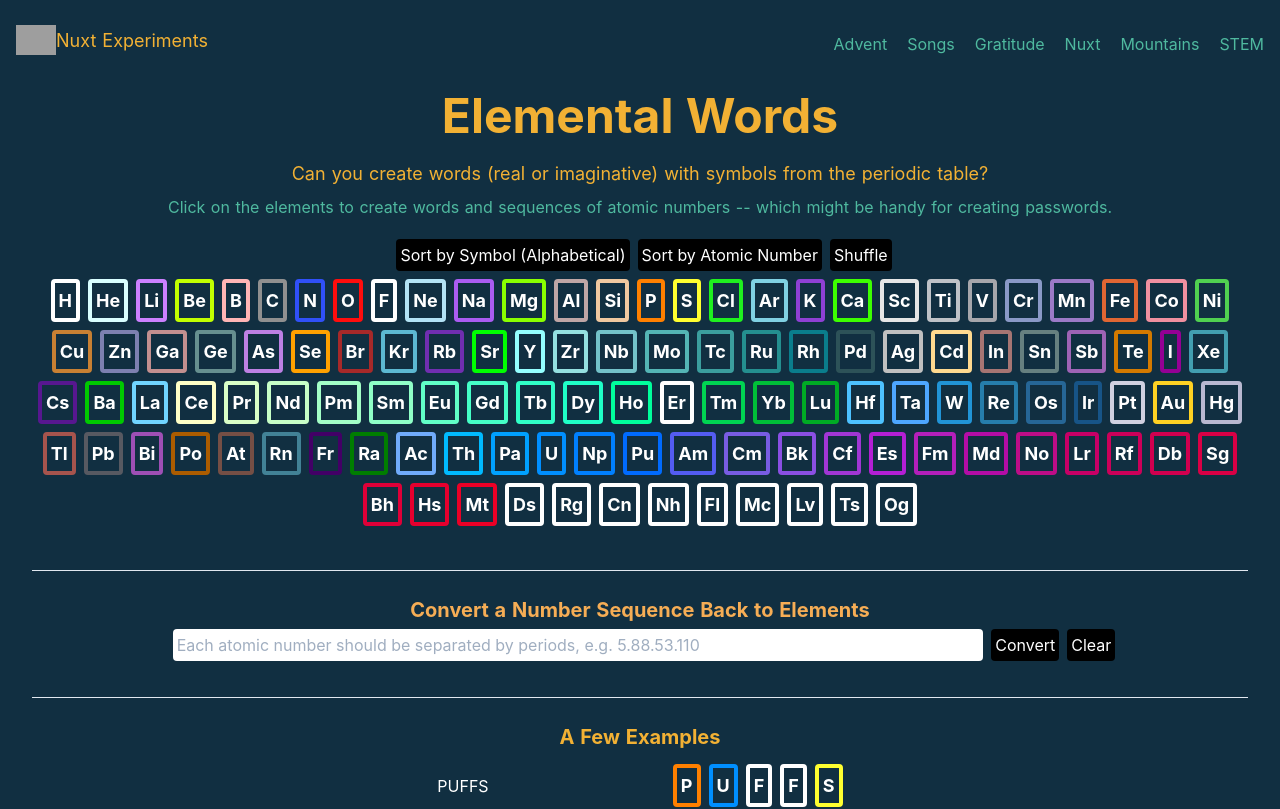
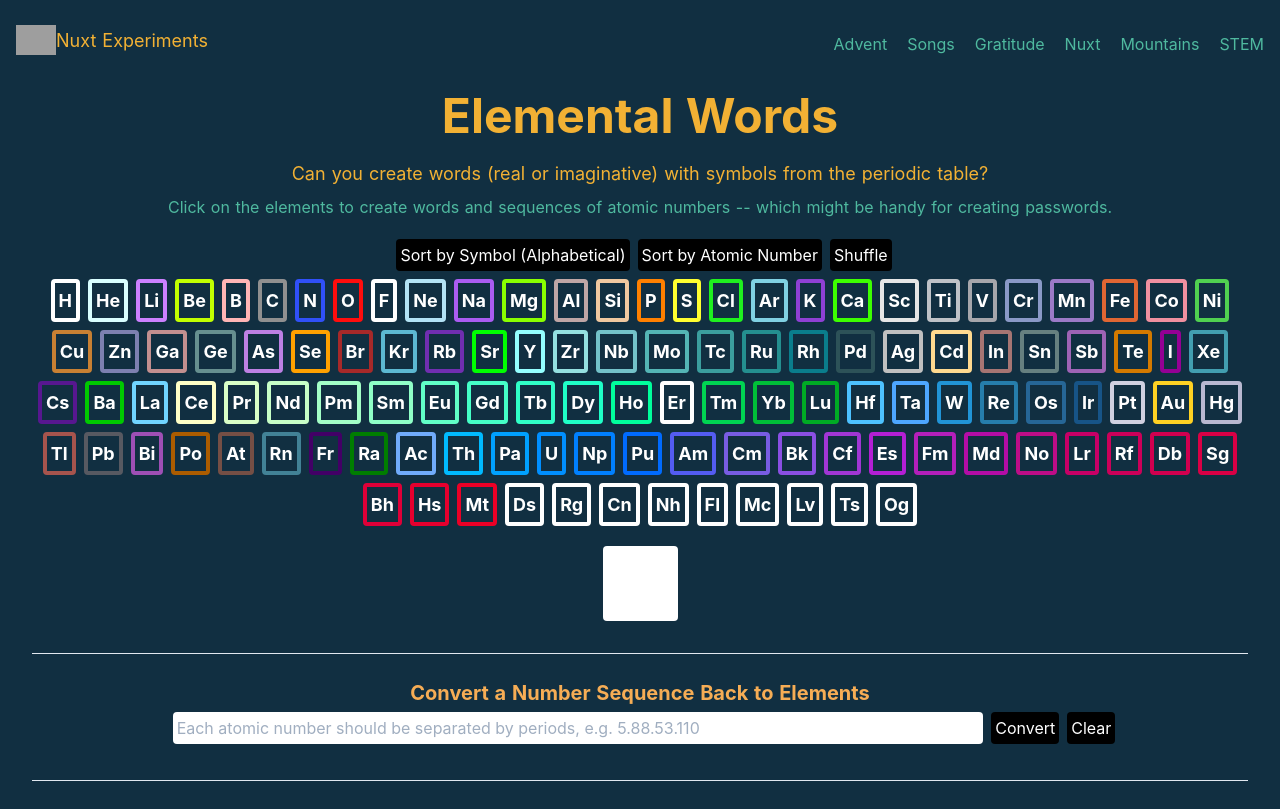
Before and after one commit to ethyl2/nuxt-experiment, a Nuxt app: page /stem/elements in a window 1280 px wide. Shown: the top 809 px of the page. Built offline with nearby package versions, Linux system fonts and the light colour scheme; grey boxes are pictures that could not be loaded.

Commit message:
Feat: Starts the feature of creating a canvas element with selected periodic table element

```diff
--- a/pages/canvas/index.vue
+++ b/pages/canvas/index.vue
@@ -1,6 +1,6 @@
 <template>
   <div>
-    <h1>Let's draw!</h1>
+    <h1 class="text-xl">Let's Draw!</h1>
     <div class="flex">
       <div>
         <form class="pb-4 flex flex-col space-y-1">
@@ -67,11 +67,10 @@ export default {
     }
   },
   mounted() {
-    // const c = document.getElementById('myCanvas')
     const c = this.$refs.canvasForDrawing
     this.canvas = c.getContext('2d')
     this.canvas.fillStyle = '#FFFFFF'
-    this.canvas.fillRect(0, 0, 1000, 800)
+    this.canvas.fillRect(0, 0, this.canvasWidth, this.canvasHeight)
   },
   methods: {
     drawLine(x1, y1, x2, y2) {
--- a/pages/stem/elements.vue
+++ b/pages/stem/elements.vue
@@ -132,6 +132,14 @@
         Copy Numbers
       </button>
     </div>
+
+    <!-- Make image to download -->
+    <canvas
+      ref="wordCanvas"
+      :width="canvasWidth"
+      :height="canvasHeight"
+      class="rounded mx-auto"
+    />
 
     <!-- Convert Atomic Numbers to Symbols -->
     <form
@@ -277,6 +285,9 @@ export default {
       errorMessage: '',
       numberResultArray: [],
       audio: null,
+      canvas: null,
+      canvasWidth: 75,
+      canvasHeight: 75,
       examples: [
         {
           word: 'PUFFS',
@@ -314,6 +325,32 @@ export default {
     numberInput() {
       this.errorMessage = ''
     },
+    selectedElement() {
+      // Modify canvas
+      this.canvas.fillStyle = '#FFFFFF'
+      this.canvas.fillRect(0, 0, this.canvasWidth, this.canvasHeight)
+      this.canvas.fillStyle = 'black'
+      this.canvas.font = '10px Arial'
+      this.canvas.fillText(this.selectedElement.atomicNumber, 55, 15)
+      this.canvas.font = '30px Arial'
+      this.canvas.textAlign = 'center'
+      this.canvas.fillText(
+        this.selectedElement.symbol,
+        this.canvasWidth / 2,
+        50
+      )
+      this.canvas.font = '10px Arial'
+      this.canvas.fillText(this.selectedElement.name, this.canvasWidth / 2, 65)
+      this.canvas.strokeStyle = `#${this.selectedElement.cpkHexColor}`
+      this.canvas.lineWidth = 5
+      this.canvas.strokeRect(0, 0, this.canvasWidth, this.canvasHeight)
+    },
+  },
+  mounted() {
+    const c = this.$refs.wordCanvas
+    this.canvas = c.getContext('2d')
+    this.canvas.fillStyle = '#FFFFFF'
+    this.canvas.fillRect(0, 0, this.canvasWidth, this.canvasHeight)
   },
   methods: {
     selectElement(element) {
```
Also changed, not shown: 1 other file (tests, documents, lock files or other folders).
